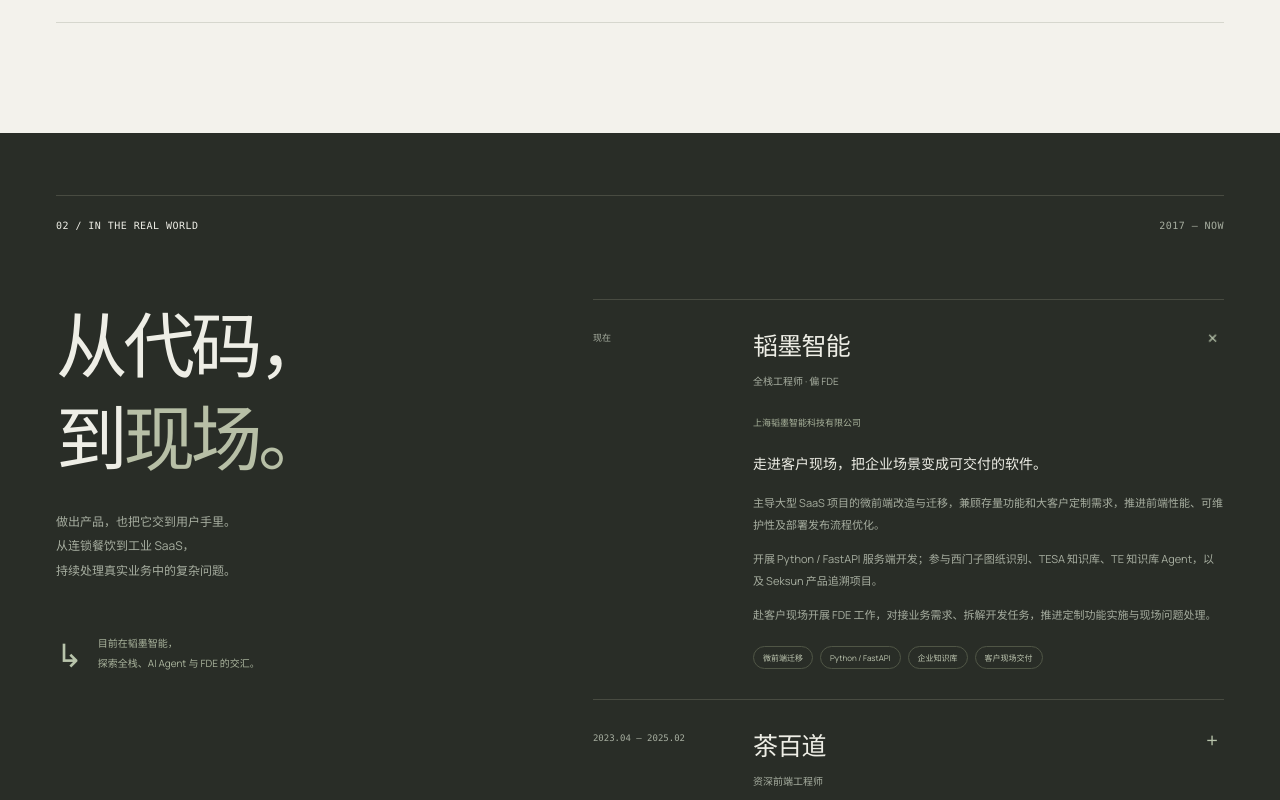
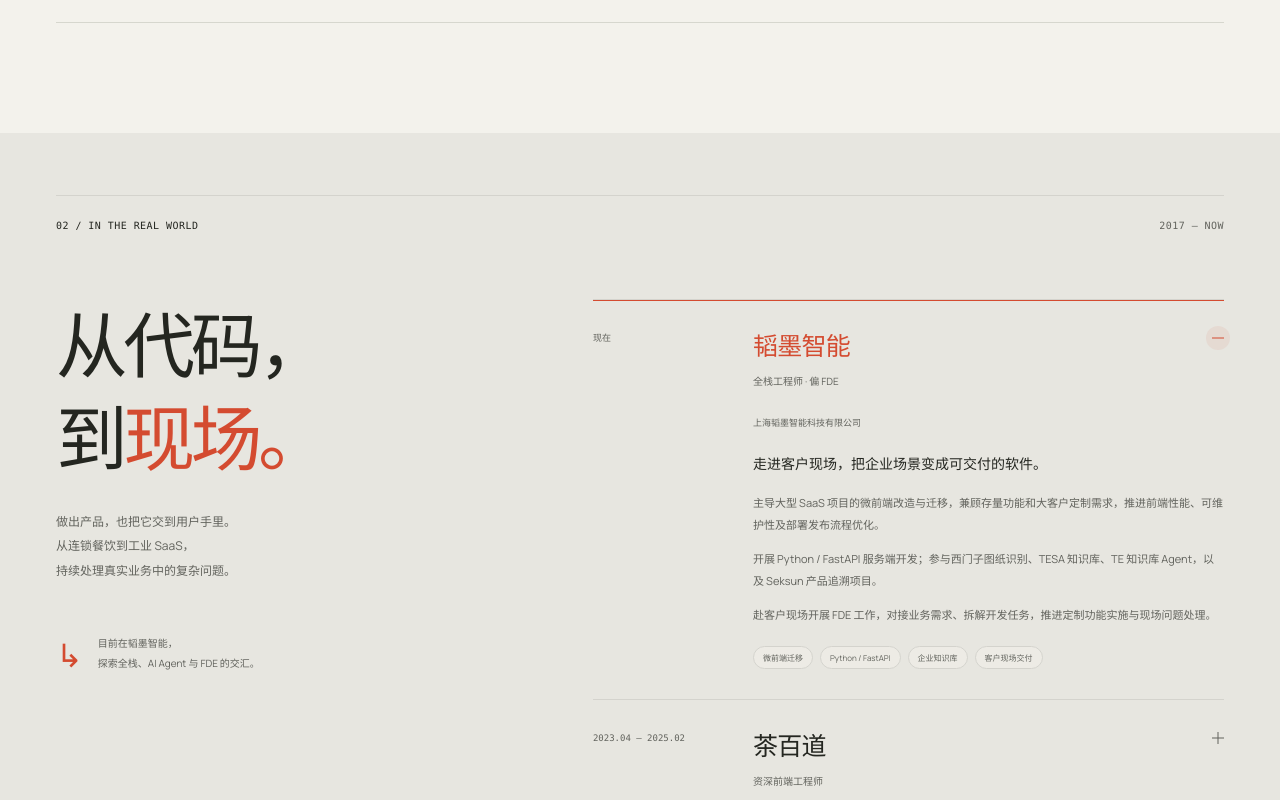
Before and after one commit to newObjectccc/newObjectccc.github.io, a Vue app in the folder landing/: page / in a window 1280 px wide. Shown: the part 3800-4600 px from the top of the page. Built offline with nearby package versions, Linux system fonts and the light colour scheme.

Commit message:
feat: refine disclosure motion and unify experience palette

```diff
--- a/landing/src/App.vue
+++ b/landing/src/App.vue
@@ -174,25 +174,31 @@
           <p>有时，一个顺手的小工具，<br />就是对日常最好的回应。</p>
         </div>
         <div class="tool-list">
-          <details
+          <AnimatedDisclosure
             v-for="(tool, index) in tools"
             :key="tool.name"
             class="tool-row"
+            :paused="motionPaused"
           >
-            <summary>
+            <template #summary>
               <span class="tool-index">{{
                 String(index + 1).padStart(2, "0")
               }}</span
               ><span class="tool-name">{{ tool.name }}</span
               ><span class="tool-type">{{ tool.type }}</span
               ><span class="tool-status">{{ tool.status }}</span
-              ><span class="tool-plus">+</span>
-            </summary>
+              ><span
+                class="tool-plus disclosure-icon"
+                aria-hidden="true"
+              ></span>
+            </template>
             <div class="tool-expanded">
               <div>
-                <p>{{ tool.description }}</p>
-                <span class="tool-tags">{{ tool.tags.join(" / ") }}</span>
-                <div class="tool-links">
+                <p data-disclosure-reveal>{{ tool.description }}</p>
+                <span class="tool-tags" data-disclosure-reveal>{{
+                  tool.tags.join(" / ")
+                }}</span>
+                <div class="tool-links" data-disclosure-reveal>
                   <a
                     v-if="tool.live"
                     :href="tool.live"
@@ -213,9 +219,10 @@
                 :src="tool.image"
                 :alt="`${tool.name} 项目界面`"
                 loading="lazy"
+                data-disclosure-reveal
               />
             </div>
-          </details>
+          </AnimatedDisclosure>
         </div>
       </section>
 
@@ -237,29 +244,39 @@
               </div>
             </div>
             <div class="experience-list">
-              <details
+              <AnimatedDisclosure
                 v-for="(job, index) in experience"
                 :key="job.short"
                 class="experience-row"
-                :open="index === 0"
+                :initial-open="index === 0"
+                :paused="motionPaused"
               >
-                <summary>
+                <template #summary>
                   <span class="experience-date">{{ job.date }}</span
                   ><span class="experience-company"
                     >{{ job.short }}<small>{{ job.role }}</small></span
-                  ><span class="experience-plus">+</span>
-                </summary>
+                  ><span
+                    class="experience-plus disclosure-icon"
+                    aria-hidden="true"
+                  ></span>
+                </template>
                 <div class="experience-detail">
-                  <p class="experience-full-name">{{ job.name }}</p>
-                  <h3>{{ job.summary }}</h3>
-                  <p v-for="detail in job.details" :key="detail">
+                  <p class="experience-full-name" data-disclosure-reveal>
+                    {{ job.name }}
+                  </p>
+                  <h3 data-disclosure-reveal>{{ job.summary }}</h3>
+                  <p
+                    v-for="detail in job.details"
+                    :key="detail"
+                    data-disclosure-reveal
+                  >
                     {{ detail }}
                   </p>
-                  <div class="experience-tags">
+                  <div class="experience-tags" data-disclosure-reveal>
                     <span v-for="tag in job.tags" :key="tag">{{ tag }}</span>
                   </div>
                 </div>
-              </details>
+              </AnimatedDisclosure>
             </div>
           </div>
         </div>
@@ -383,6 +400,7 @@ import { gsap } from "gsap";
 import KineticRibbon from "./portfolio/KineticRibbon.vue";
 import ProjectCover from "./portfolio/ProjectCover.vue";
 import ProjectDetail from "./portfolio/ProjectDetail.vue";
+import AnimatedDisclosure from "./portfolio/AnimatedDisclosure.vue";
 import ProjectPreview from "./portfolio/ProjectPreview.vue";
 import { useProjectPreview } from "./portfolio/useProjectPreview.js";
 import {
--- /dev/null
+++ b/landing/src/portfolio/AnimatedDisclosure.vue
@@ -0,0 +1,150 @@
+<template>
+  <details
+    ref="disclosure"
+    class="animated-disclosure"
+    :open="renderOpen"
+    :data-expanded="expanded"
+    :data-animating="animating"
+  >
+    <summary
+      ref="summary"
+      :aria-expanded="expanded"
+      :aria-controls="contentId"
+      @click.prevent="toggle"
+    >
+      <slot name="summary" />
+    </summary>
+    <div
+      :id="contentId"
+      ref="body"
+      class="disclosure-body"
+      :aria-hidden="!expanded"
+      :inert="!expanded"
+    >
+      <div ref="inner" class="disclosure-inner"><slot /></div>
+    </div>
+  </details>
+</template>
+
+<script setup>
+import { nextTick, onBeforeUnmount, onMounted, ref, useId, watch } from "vue";
+import { gsap } from "gsap";
+
+const props = defineProps({ initialOpen: Boolean, paused: Boolean });
+const disclosure = ref(null),
+  summary = ref(null),
+  body = ref(null),
+  inner = ref(null);
+const expanded = ref(props.initialOpen),
+  renderOpen = ref(props.initialOpen),
+  animating = ref(false);
+const contentId = `disclosure-${useId()}`;
+let heightTween,
+  contentTween,
+  observer,
+  revision = 0,
+  targetHeight = 0;
+
+const fragments = () => body.value.querySelectorAll("[data-disclosure-reveal]");
+function naturalHeight() {
+  const style = getComputedStyle(disclosure.value);
+  return (
+    summary.value.offsetHeight +
+    (expanded.value ? body.value.offsetHeight : 0) +
+    parseFloat(style.borderTopWidth) +
+    parseFloat(style.borderBottomWidth)
+  );
+}
+function finish() {
+  heightTween?.kill();
+  renderOpen.value = expanded.value;
+  animating.value = false;
+  gsap.set(disclosure.value, { clearProps: "height" });
+  if (!expanded.value || props.paused) {
+    contentTween?.kill();
+    gsap.set(fragments(), { clearProps: "opacity,transform" });
+  }
+}
+function animateHeight(duration, currentRevision) {
+  targetHeight = naturalHeight();
+  heightTween = gsap.to(disclosure.value, {
+    height: targetHeight,
+    duration,
+    ease: expanded.value ? "power3.inOut" : "power2.inOut",
+    onComplete: () => {
+      if (revision === currentRevision) finish();
+    },
+  });
+}
+async function toggle() {
+  const currentRevision = ++revision;
+  const fromHeight = disclosure.value.getBoundingClientRect().height;
+  const wasRendered = renderOpen.value;
+  heightTween?.kill();
+  contentTween?.kill();
+  expanded.value = !expanded.value;
+  if (props.paused) {
+    finish();
+    return;
+  }
+
+  // Keep the native details open until the closing animation finishes. A new
+  // click begins from the current rendered height, even halfway through a tween.
+  gsap.set(disclosure.value, { height: fromHeight });
+  animating.value = true;
+  renderOpen.value = true;
+  await nextTick();
+  if (revision !== currentRevision) return;
+
+  const items = fragments();
+  if (expanded.value && !wasRendered) gsap.set(items, { opacity: 0, y: 10 });
+  contentTween = gsap.to(
+    items,
+    expanded.value
+      ? {
+          opacity: 1,
+          y: 0,
+          duration: 0.4,
+          delay: wasRendered ? 0 : 0.06,
+          stagger: 0.045,
+          ease: "power2.out",
+          clearProps: "opacity,transform",
+        }
+      : {
+          opacity: 0,
+          y: -5,
+          duration: 0.18,
+          stagger: { each: 0.018, from: "end" },
+          ease: "power1.in",
+        },
+  );
+  animateHeight(expanded.value ? 0.62 : 0.38, currentRevision);
+}
+
+watch(
+  () => props.paused,
+  (paused) => {
+    if (paused) {
+      revision++;
+      finish();
+    }
+  },
+);
+onMounted(() => {
+  observer = new ResizeObserver(() => {
+    if (!animating.value || !expanded.value || props.paused) return;
+    if (Math.abs(naturalHeight() - targetHeight) < 1) return;
+    // Retarget without snapping if an image or responsive text changes height.
+    heightTween?.kill();
+    animateHeight(0.26, revision);
+  });
+  observer.observe(inner.value);
+  observer.observe(summary.value);
+});
+onBeforeUnmount(() => {
+  revision++;
+  heightTween?.kill();
+  contentTween?.kill();
+  observer?.disconnect();
+});
+</script>
--- a/landing/src/style.css
+++ b/landing/src/style.css
@@ -1018,6 +1018,77 @@ summary::-webkit-details-marker {
   line-height: 1.9;
   color: var(--muted);
 }
+/* Shared disclosure rhythm: a fine rule, a quiet icon, then the content. */
+.animated-disclosure {
+  position: relative;
+  overflow-anchor: none;
+}
+.animated-disclosure[data-animating="true"] {
+  overflow: clip;
+}
+.animated-disclosure::before {
+  content: "";
+  position: absolute;
+  top: 0;
+  left: 0;
+  width: 100%;
+  height: 1px;
+  background: var(--accent);
+  transform: scaleX(0);
+  transform-origin: left center;
+  transition: transform 600ms var(--ease);
+  pointer-events: none;
+}
+.animated-disclosure[data-expanded="true"]::before {
+  transform: scaleX(1);
+}
+.animated-disclosure summary:focus-visible {
+  outline-offset: -4px;
+}
+.disclosure-body,
+.disclosure-inner {
+  display: flow-root;
+}
+.disclosure-icon {
+  width: 24px;
+  height: 24px;
+  position: relative;
+  display: block;
+  border-radius: 50%;
+  color: var(--muted);
+  transition:
+    background-color 350ms,
+    color 350ms;
+}
+.disclosure-icon::before,
+.disclosure-icon::after {
+  content: "";
+  position: absolute;
+  top: 50%;
+  left: 50%;
+  width: 12px;
+  height: 1px;
+  background: currentColor;
+  transform: translate(-50%, -50%);
+  transition:
+    transform 450ms var(--ease),
+    opacity 300ms;
+}
+.disclosure-icon::after {
+  transform: translate(-50%, -50%) rotate(90deg);
+}
+.animated-disclosure[data-expanded="true"] .disclosure-icon {
+  color: var(--accent);
+  background: color-mix(in srgb, var(--accent) 8%, transparent);
+}
+.animated-disclosure[data-expanded="true"] .disclosure-icon::after {
+  transform: translate(-50%, -50%) rotate(180deg);
+  opacity: 0;
+}
+.animated-disclosure[data-expanded="true"] .tool-name,
+.animated-disclosure[data-expanded="true"] .experience-company {
+  color: var(--accent);
+}
 .tool-row {
   border-top: 1px solid var(--line);
 }
@@ -1030,13 +1101,10 @@ summary::-webkit-details-marker {
   align-items: center;
   gap: 18px;
   padding: 24px 0;
-  transition:
-    padding 0.4s var(--ease),
-    color 0.25s;
+  transition: color 0.25s;
 }
 .tool-row summary:hover {
   color: var(--accent);
-  padding-left: 10px;
 }
 .tool-index {
   font: 9px var(--mono);
@@ -1045,6 +1113,9 @@ summary::-webkit-details-marker {
 .tool-name {
   font-size: 24px;
   letter-spacing: -0.7px;
+  transition:
+    color 350ms,
+    translate 450ms var(--ease);
 }
 .tool-type {
   font: 10px var(--mono);
@@ -1053,13 +1124,6 @@ summary::-webkit-details-marker {
 .tool-status {
   font-size: 10px;
   color: var(--muted);
-}
-.tool-plus {
-  font-size: 21px;
-  transition: transform 0.35s;
-}
-.tool-row[open] .tool-plus {
-  transform: rotate(45deg);
 }
 .tool-expanded {
   display: grid;
@@ -1091,17 +1155,21 @@ summary::-webkit-details-marker {
 }
 .tool-expanded img {
   width: 100%;
+  height: 150px;
   max-height: 150px;
   object-fit: contain;
   object-position: left top;
 }
-/* Experience, dark chapter */
+/* Experience uses the same paper palette, with a slightly deeper surface. */
 .experience-section {
-  background: #292d27;
-  color: #eeeee6;
+  background: color-mix(in srgb, var(--paper) 94%, var(--ink));
+  color: var(--ink);
   padding: 62px 0 82px;
-  --line: #484b41;
-  --muted: #a7aea0;
+  --line: color-mix(in srgb, var(--ink) 15%, var(--paper));
+  --muted: color-mix(in srgb, var(--ink) 70%, var(--paper));
+  transition:
+    background-color 700ms,
+    color 700ms;
 }
 .experience-layout {
   display: grid;
@@ -1121,7 +1189,7 @@ summary::-webkit-details-marker {
   letter-spacing: -0.06em;
 }
 .experience-heading h2 span {
-  color: #b7bfa6;
+  color: var(--accent);
 }
 .experience-heading > p {
   font-size: 12px;
@@ -1137,12 +1205,12 @@ summary::-webkit-details-marker {
 }
 .field-note > span {
   font-size: 32px;
-  color: #b8c4ab;
+  color: var(--accent);
 }
 .field-note p {
   font-size: 10px;
   line-height: 2;
-  color: #aab49d;
+  color: var(--muted);
 }
 .experience-row {
   border-top: 1px solid var(--line);
@@ -1166,6 +1234,9 @@ summary::-webkit-details-marker {
   font-size: 25px;
   font-weight: 500;
   letter-spacing: -0.03em;
+  transition:
+    color 350ms,
+    translate 450ms var(--ease);
 }
 .experience-company small {
   display: block;
@@ -1175,20 +1246,12 @@ summary::-webkit-details-marker {
   margin-top: 10px;
   color: var(--muted);
 }
-.experience-plus {
-  font-size: 21px;
-  color: #b8c4ab;
-  transition: transform 0.3s;
-}
-.experience-row[open] .experience-plus {
-  transform: rotate(45deg);
-}
 .experience-detail {
   padding: 0 0 30px 160px;
 }
 .experience-full-name {
   font-size: 9px !important;
-  color: #aab49d !important;
+  color: var(--muted) !important;
   margin-bottom: 20px !important;
 }
 .experience-detail h3 {
@@ -1211,10 +1274,20 @@ summary::-webkit-details-marker {
 }
 .experience-tags span {
   font-size: 8px;
-  border: 1px solid #505646;
+  border: 1px solid var(--line);
   border-radius: 30px;
   padding: 5px 9px;
-  color: #c0c9b3;
+  color: var(--muted);
+  background: color-mix(in srgb, var(--paper) 45%, transparent);
+}
+@media (hover: hover) {
+  .animated-disclosure summary:hover .tool-name,
+  .animated-disclosure summary:hover .experience-company {
+    translate: 3px 0;
+  }
+  .animated-disclosure summary:hover .disclosure-icon {
+    color: var(--accent);
+  }
 }
 /* About and writing */
 .about-section {
@@ -2089,6 +2162,7 @@ summary::-webkit-details-marker {
     font-size: 12px;
   }
   .tool-expanded img {
+    height: 180px;
     max-height: 180px;
     object-position: left;
     max-width: 260px;
```
